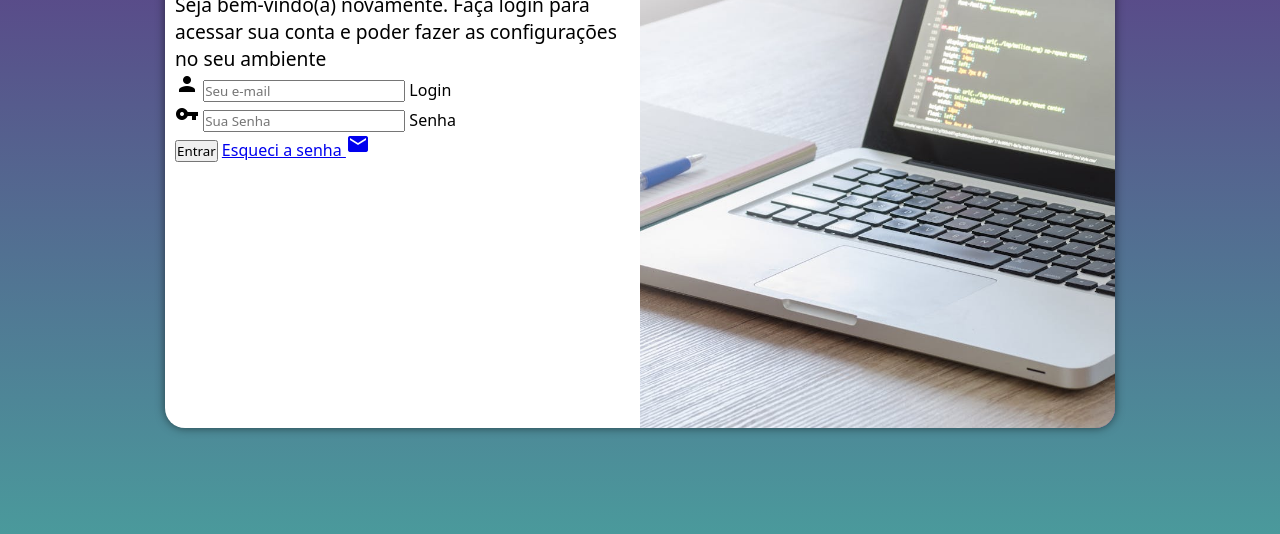
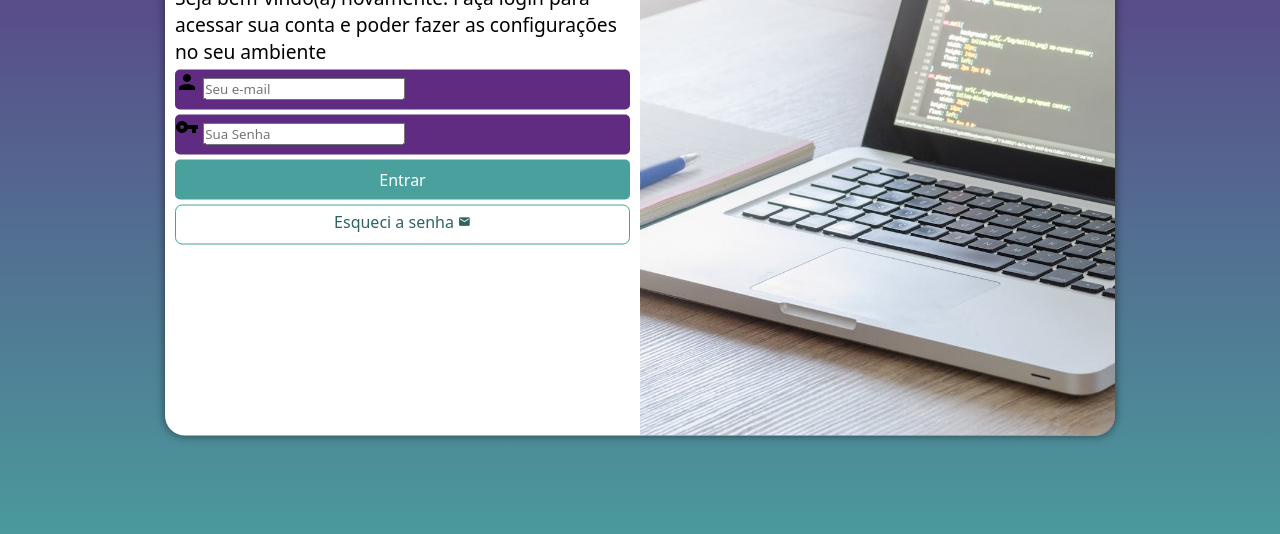
Before and after one commit to ecarrascosa16/projeto-login, a plain HTML site: page index.html in a window 1280 px wide. Shown: the part 222-756 px from the top of the page. Drawn offline with Linux system fonts and the light colour scheme.

Commit message:
formatação do formulario

```diff
--- a/estilos/style.css
+++ b/estilos/style.css
@@ -34,7 +34,7 @@ section#login {
 
     background-color: white;
     width: 250px;
-    height: 500px;
+    height: 515px;
     border-radius: 20px;
     box-shadow: 0px 0px 10px rgba(0, 0, 0, 0.534);
 
@@ -63,3 +63,54 @@ div#formulario > h1 {
 div#formulario > p {
     font-size: 0.8em;
 }
+
+form > div.campo {
+    background-color: #5f2c82;
+    display: block;
+    width: 100%;
+    height: 40px;
+    border-radius: 5px;
+    margin: 5px 0px 5px 0px;
+}
+
+div.campo > label {
+    display: none;
+}
+
+form > input[type=submit] {
+    display: block;
+    font-size: 1em;
+    width: 100%;
+    height: 40px;
+    background-color: #49a09d;
+    color: white;
+    border: none;
+    border-radius: 5px;
+}
+
+form > input[type=submit]:hover {
+    background-color: #2d6462;
+}
+
+form > a.botao {
+    display: block;
+    text-align: center;
+    font-size: 1em;
+    width: 100%;
+    height: 40px;
+    padding-top: 5px;
+    margin-top: 5px;
+    background-color: white;
+    color: #2d6462;
+    border: 1px solid #49a09d;
+    border-radius: 7px;
+    text-decoration: none;
+}
+
+form > a.botao:hover {
+    background-color: #6cd3cf;
+}
+
+form > a.botao > i {
+    font-size: 0.8em;
+}
--- a/index.html
+++ b/index.html
@@ -23,13 +23,13 @@
                         <input type="email" name="login" id="ilogin" placeholder="Seu e-mail" autocomplete="email" required maxlength="30">
                         <label for="ilogin">Login</label>
                     </div>
-                    <div id="campo">
+                    <div class="campo">
                         <i class="material-icons">vpn_key</i>
                         <input type="password" name="senha" id="isenha" placeholder="Sua Senha" autocomplete="current-password" required minlength="8" maxlength="20">
                         <label for="isenha">Senha</label>
                     </div>
                     <input type="submit" value="Entrar">
-                    <a href="#">Esqueci a senha <i class="material-icons">mail</i></a>
+                    <a href="#" class="botao">Esqueci a senha <i class="material-icons">mail</i></a>
                 </form>
             </div>
         </section>
```
